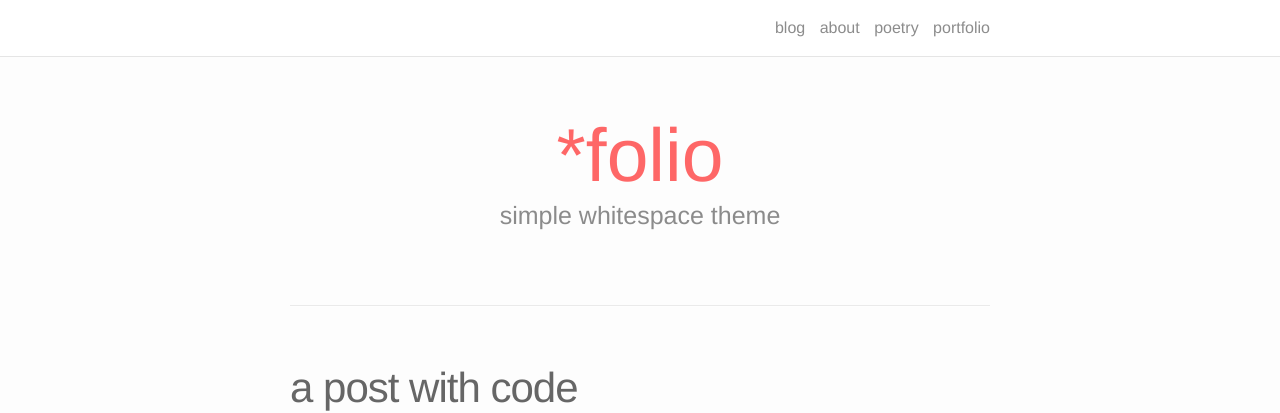
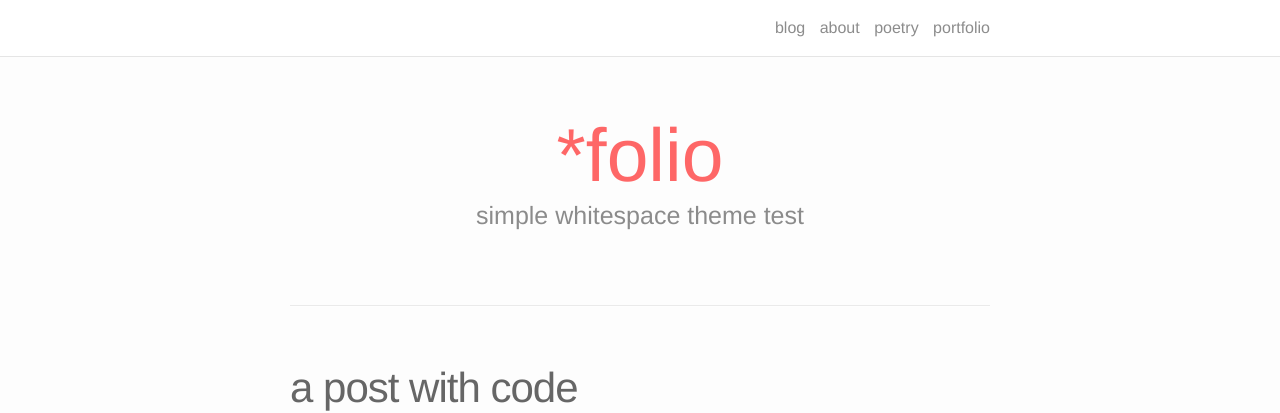
Before and after one commit to amccollo/amccollo.github.io, a Jekyll site: the page built from index.html, in a window 1280 px wide and 995 px high. Shown: the top 413 px of the window. Built offline with Jekyll 4.4.1, drawn with Linux system fonts in a browser that asks for light colours; nearby versions of some CDN libraries; the list of posts is cut into pages by our own code.

Commit message:
Update index.html
changed a word to test compiling

```diff
--- a/index.html
+++ b/index.html
@@ -4,7 +4,7 @@ layout: default
 
 <div class="header-bar">
   <h1>*folio</h1>
-  <h2>simple whitespace theme</h2>
+  <h2>simple whitespace theme test</h2>
   <br/>
   <hr>
   <br/>
```
